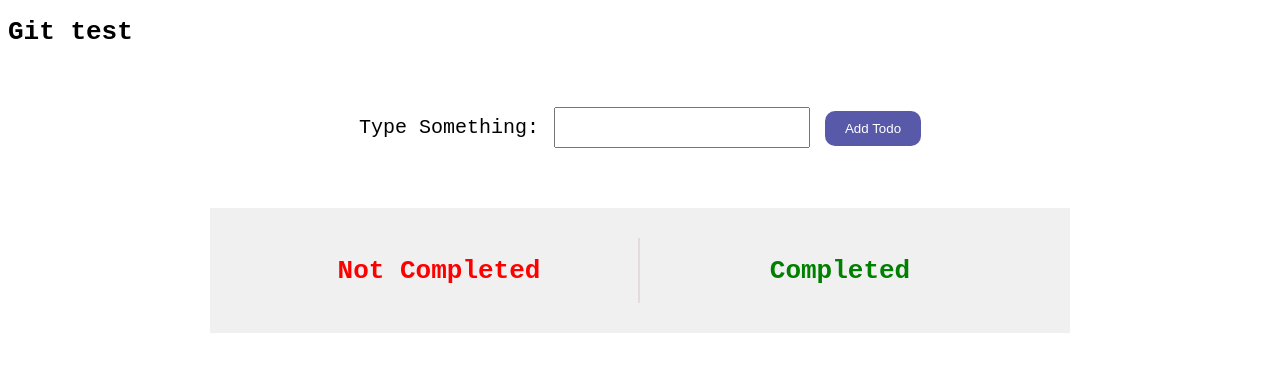
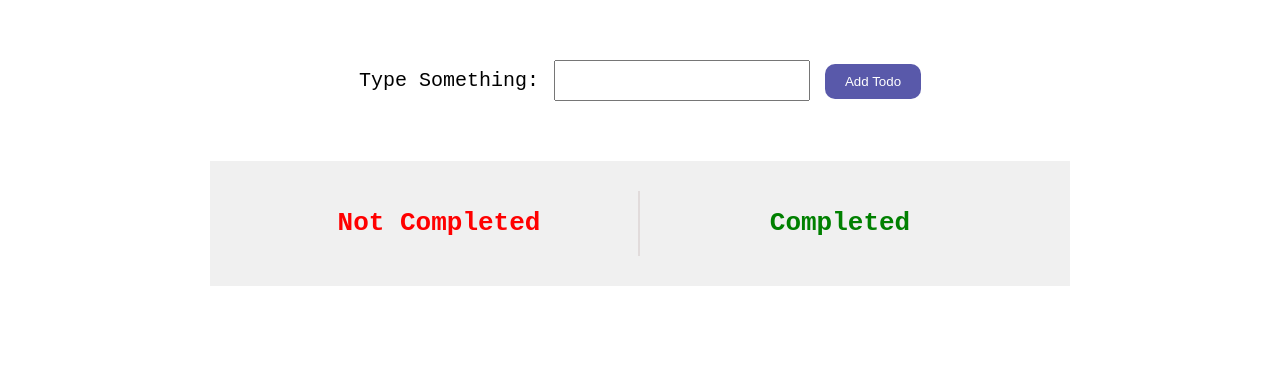
Before and after one commit to VladoSimic23/Todo-List, a React (Create React App) app: page / in a window 1280 px wide. Shown: the top 372 px of the page. Built offline with nearby package versions, Linux system fonts and the light colour scheme.

Commit message:
Removed  heading 1 to App.tsx

```diff
--- a/src/App.tsx
+++ b/src/App.tsx
@@ -3,7 +3,6 @@ import TodoList from "./components/Todo/TodoList";
 function App() {
   return (
     <div className="App">
-      <h1>Git test</h1>
       <TodoList />
     </div>
   );
```
